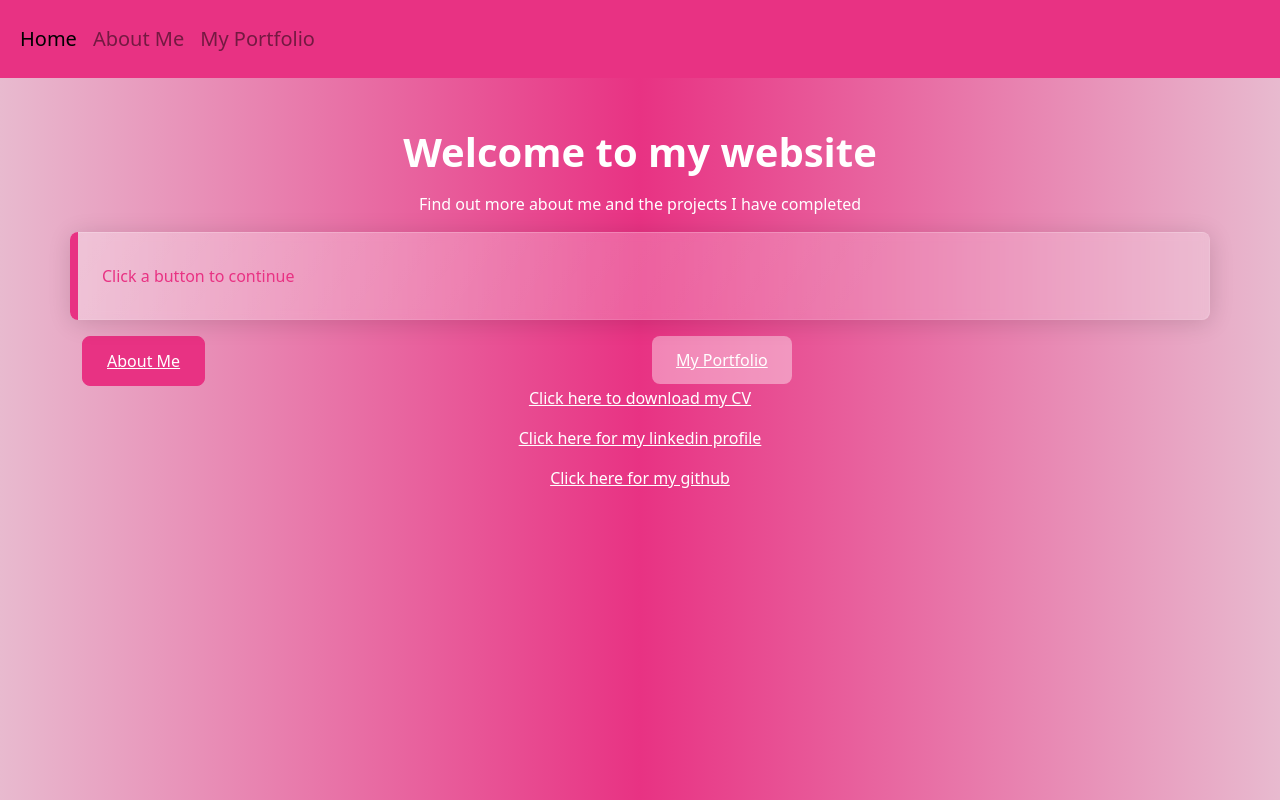
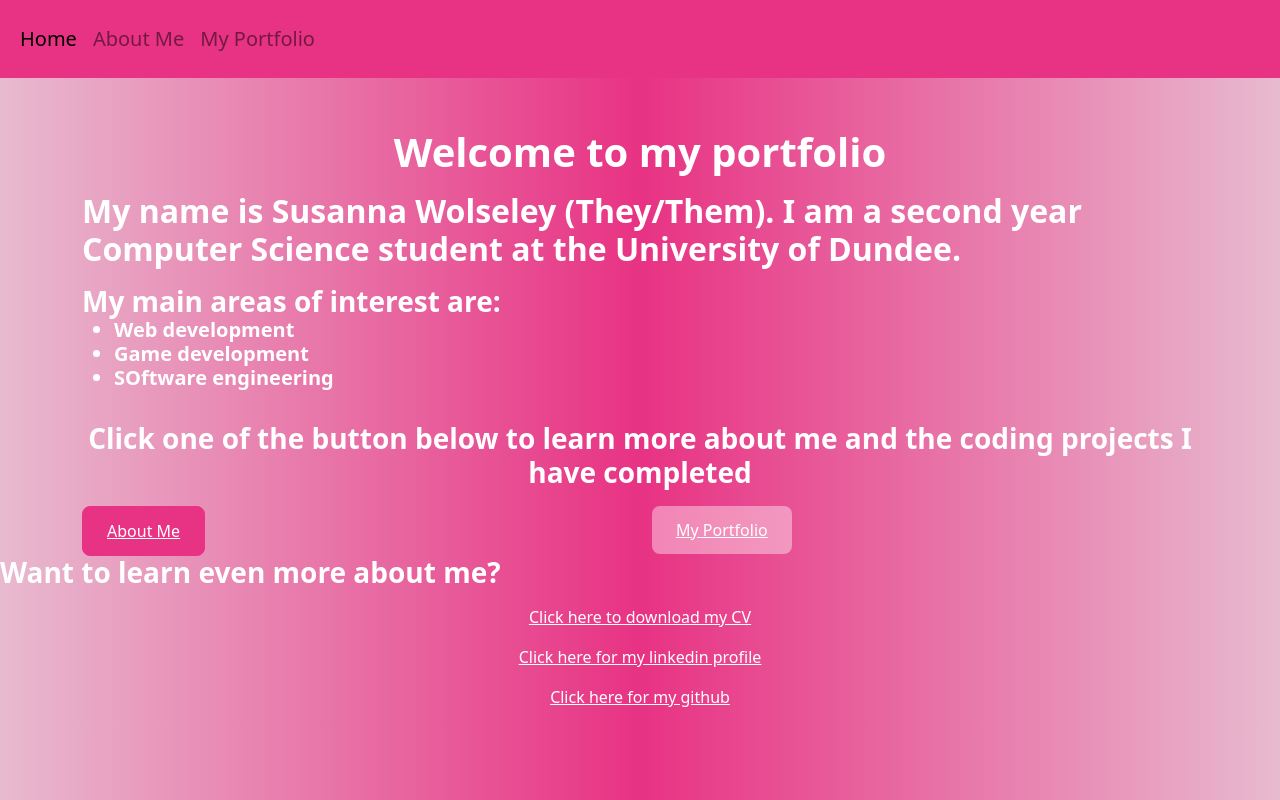
Before and after one commit to SusieWolseley/MyPortfolio, a plain HTML site: page index.html in a window 1280 px wide. Drawn offline with nearby package versions, Linux system fonts and the light colour scheme.

Commit message:
Adding more information about myself to homepage and fixing page structure

```diff
--- a/index.html
+++ b/index.html
@@ -36,12 +36,20 @@
     <main>
         <div class="container">
             <div class="row">
-                <h1 class="text-center">Welcome to my website</h1>
-                <p class="text-center">Find out more about me and the projects I have completed</p>
+                <h1 class="text-center">Welcome to my portfolio</h1>
+                <div class="row">
+                <h2>My name is Susanna Wolseley (They/Them). I am a second year
+                    Computer Science student at the University of
+                    Dundee.</h2>
+                <h3>My main areas of interest are:
+                <ul><li>Web development</li>
+                    <li>Game development</li>
+                    <li>SOftware engineering</li></ul>
+                </div>
             </div>
 
             <div class="row">
-                <div class="alert alert-primary text-primary" role="alert">Click a button to continue</div>
+                <h3 class="text-center">Click one of the button below to learn more about me and the coding projects I have completed</h3>
 
                 <div class="col-6">
                     <button class="btn btn-primary"><a href="about.html">About Me</a></button>
@@ -56,6 +64,7 @@
 
     <footer>
         <div class="row">
+            <h3>Want to learn even more about me?</h3>
             <a href="Download Test.docx" download><p class="text-center">Click here to download my CV</p></a>
             <a href="https://www.linkedin.com/in/susanna-wolseley-64b6b62b3/"><p class="text-center">Click here for my linkedin profile</p></a>
             <a href="https://github.com/SusieWolseley"><p class="text-center">Click here for my github</p></a>
```
